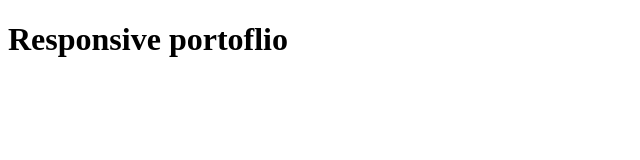
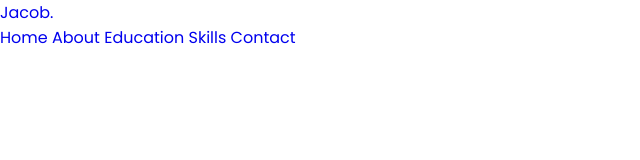
Before and after one commit to storiaca/front-layout, a plain HTML site: page responsive-portfolio/index.html in a window 1280 px wide. Shown: the whole page, without its empty margins (0-640 px from the left). Drawn offline with Linux system fonts and the light colour scheme.

Commit message:
Add images and font

```diff
--- /dev/null
+++ b/responsive-portfolio/css/style.css
@@ -0,0 +1,25 @@
+@import url("https://fonts.googleapis.com/css2?family=Poppins:wght@300;400;500;600;700;800;900&display=swap");
+
+* {
+  box-sizing: border-box;
+  font-family: "Poppins", sans-serif;
+  margin: 0;
+  padding: 0;
+  text-decoration: 0;
+  border: none;
+  outline: none;
+  scroll-behavior: smooth;
+}
+
+:root {
+  --bg-color: #081b29;
+  --second-bg-color: #112e42;
+}
+
+html,
+body {
+  overflow-x: hidden;
+}
+
+body {
+}
--- a/responsive-portfolio/index.html
+++ b/responsive-portfolio/index.html
@@ -5,9 +5,20 @@
     <meta http-equiv="X-UA-Compatible" content="IE=edge" />
     <meta name="viewport" content="width=device-width, initial-scale=1.0" />
     <title>Responsive portoflio</title>
+    <link rel="stylesheet" href="./css/style.css" />
   </head>
   <body>
-    <h1>Responsive portoflio</h1>
-    <script src="./app.js"></script>
+    <!-- header design -->
+    <header class="header">
+      <a href="#" class="logo">Jacob.</a>
+      <nav class="navbar">
+        <a href="#home">Home</a>
+        <a href="#about">About</a>
+        <a href="#education">Education</a>
+        <a href="#skills">Skills</a>
+        <a href="#contact">Contact</a>
+      </nav>
+    </header>
+    <script src="./js/app.js"></script>
   </body>
 </html>
--- a/responsive-portfolio/style.css
+++ /dev/null
@@ -1,3 +0,0 @@
-html {
-  background-color: aqua;
-}
```
Also changed, not shown: responsive-portfolio/img/profile.jpg (added), responsive-portfolio/js/app.js (renamed from responsive-portfolio/app.js), 1 other file.
